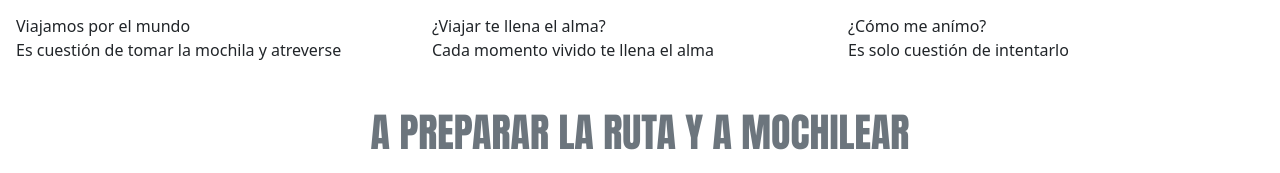
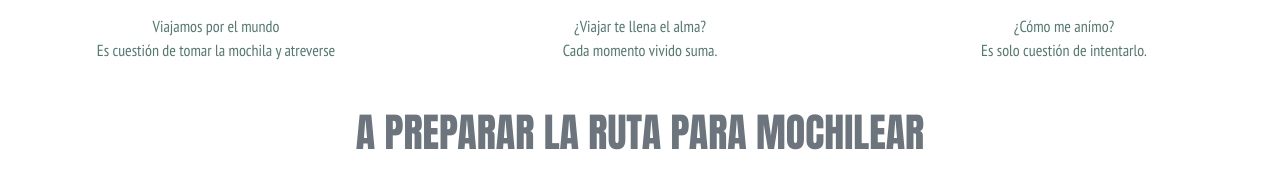
Before and after one commit to quijote38/arrancadoMochilaSass, a website: page index.html in a window 1280 px wide. Shown: the part 848-1021 px from the top of the page. Drawn offline with nearby package versions, Linux system fonts and the light colour scheme.

Commit message:
colocando retoques para la entrega del desafío

```diff
--- a/index.html
+++ b/index.html
@@ -151,22 +151,22 @@
 
       <!-- SECCIÓN DE 3 ABAJO -->
 
-      <div class="row p-3 textIndex">
+      <div class="row p-3 variableTexto">
         <p class="col ">
           Viajamos por el mundo <br />
           Es cuestión de tomar la mochila y atreverse
         </p>
         <p class="col">
           ¿Viajar te llena el alma? <br />
-          Cada momento vivido te llena el alma
+          Cada momento vivido suma.
         </p>
         <p class="col">
           ¿Cómo me anímo? <br />
-          Es solo cuestión de intentarlo
+          Es solo cuestión de intentarlo.
         </p>
       </div>
 
-      <h1>A PREPARAR LA RUTA Y A MOCHILEAR</h1>
+      <h1>A PREPARAR LA RUTA PARA MOCHILEAR</h1>
     </main>
 
     <!-- FOOTER -->
--- a/scss/paginas/_index.scss
+++ b/scss/paginas/_index.scss
@@ -2,6 +2,13 @@
 .tamaño {
     height: 790px;
   }
+
+
+
+.variableTexto {
+  @include estiloTexto(50px, $bg-Hea);
+}
+
 
 
 .textIndex{
--- a/scss/variables/_extend.scss
+++ b/scss/variables/_extend.scss
@@ -12,3 +12,12 @@
 }
 
 //MIXTIN
+
+@mixin estiloTexto ($size, $color) {
+  font-size: size;
+  font-family: $tipoTexto;
+  font-weight: 500;
+  text-align: center;
+  color: $color;
+
+}
--- a/scss/variables/_typo.scss
+++ b/scss/variables/_typo.scss
@@ -3,3 +3,8 @@
 
 @import url('https://fonts.googleapis.com/css2?family=Anton&family=Kanit:ital,wght@0,300;0,500;1,100&display=swap');
 $tipoHuno: 'Anton', sans-serif;
+
+//TIPOGRAFIA TEXTO ABAJO INDEX
+
+@import url('https://fonts.googleapis.com/css2?family=Anton&family=Kanit:ital,wght@0,300;0,500;1,100&family=PT+Sans+Narrow&display=swap');
+$tipoTexto:'PT Sans Narrow', sans-serif;
```
Also changed, not shown: css/style.css, scss/sections/_footer.scss (line endings or trailing spaces).
